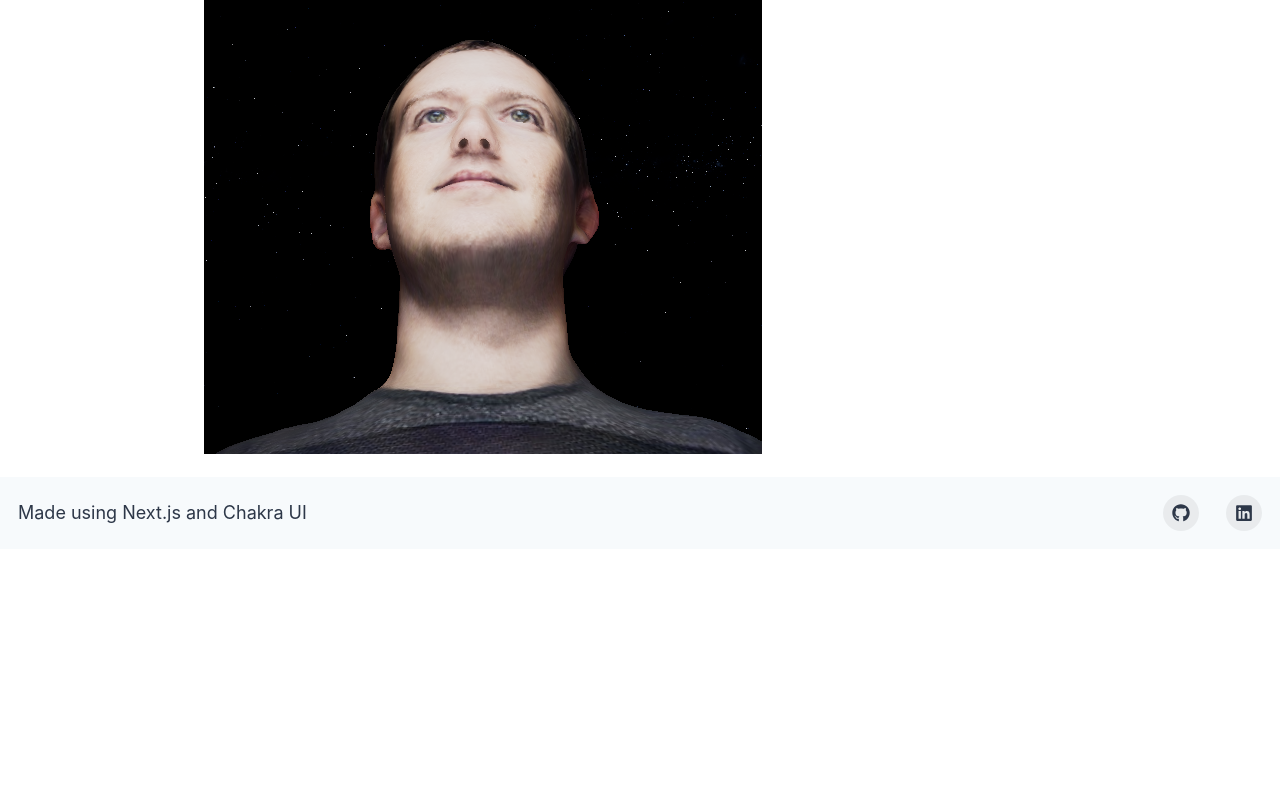
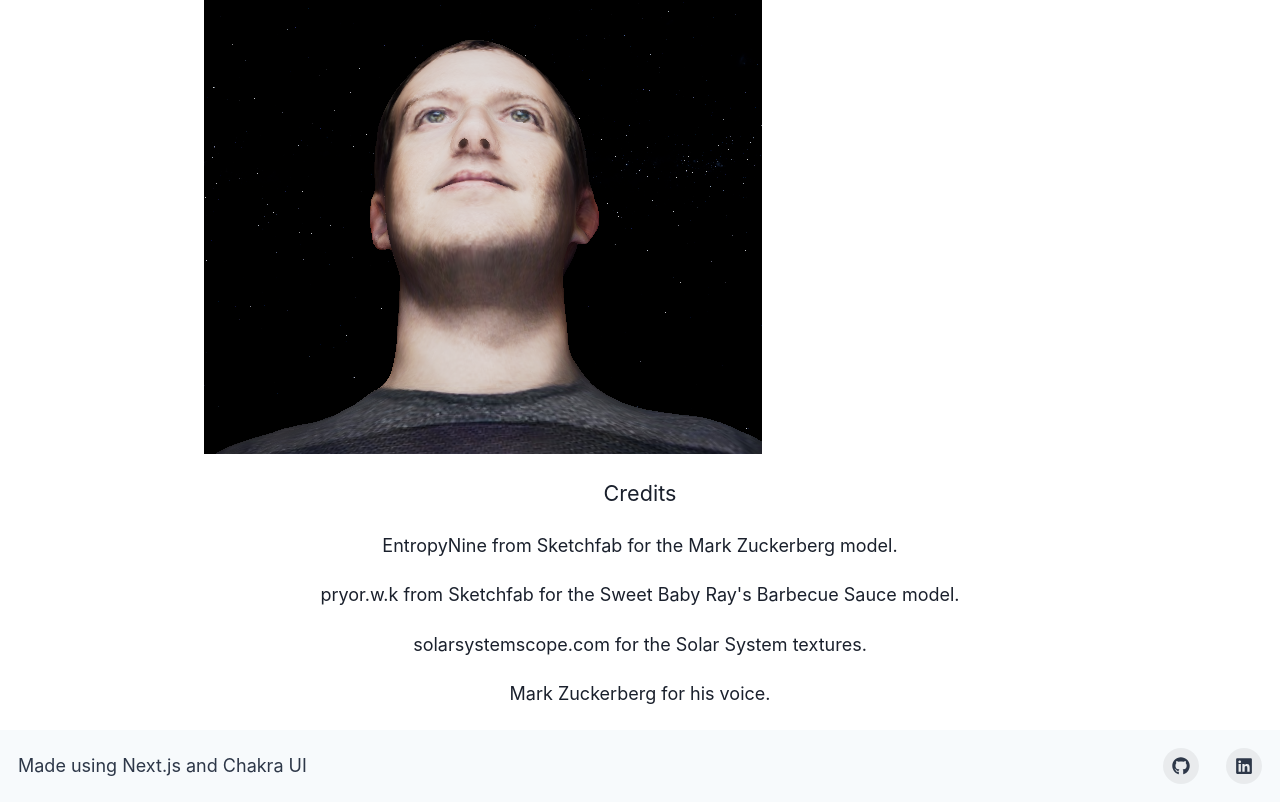
Before and after one commit to KXJiao/KXJiao.github.io, a Next.js app: page /projects/animations/project1 in a window 1280 px wide. Shown: the part 1469-2271 px from the top of the page. Before the commit the page ends 2018 px from the top, so only its background shows below. Built offline with nearby package versions, Linux system fonts and the light colour scheme.

Commit message:
Add credits to Project 1 (hardcode to be separated to components soon!)

```diff
--- a/pages/projects/animations/project1.tsx
+++ b/pages/projects/animations/project1.tsx
@@ -3,7 +3,7 @@ import Layout from "../../../components/Layout/Layout";
 import Date from "../../../components/Date/Date";
 import utilStyles from "../../../styles/utils.module.css";
 import userInfo from "../../../constants/info";
-import { VStack, Image, OrderedList, ListItem } from "@chakra-ui/react";
+import { VStack, Image, OrderedList, ListItem, Link } from "@chakra-ui/react";
 import YouTube from "react-youtube";
 
 const Project1 = () => {
@@ -44,6 +44,26 @@ const Project1 = () => {
           </ListItem>
           <Image src="/images/Change3.PNG" />
         </OrderedList>
+        <h2 className={utilStyles.headingMd}>Credits</h2>
+        <Link
+          href="https://sketchfab.com/3d-models/mark-zuckerberg-deb8560956d947c8b6c3c41790532160"
+          isExternal
+        >
+          EntropyNine from Sketchfab for the Mark Zuckerberg model.
+        </Link>
+        <Link
+          href="https://sketchfab.com/3d-models/sweet-baby-marks-baby-rays-76e7a8d096a24a3aa20424ada27d54bb"
+          isExternal
+        >
+          pryor.w.k from Sketchfab for the Sweet Baby Ray's Barbecue Sauce
+          model.
+        </Link>
+        <Link href="https://www.solarsystemscope.com/textures/" isExternal>
+          solarsystemscope.com for the Solar System textures.
+        </Link>
+        <Link href="https://www.youtube.com/watch?v=pjNI9K1D_xo" isExternal>
+          Mark Zuckerberg for his voice.
+        </Link>
       </VStack>
     </Layout>
   );
```
